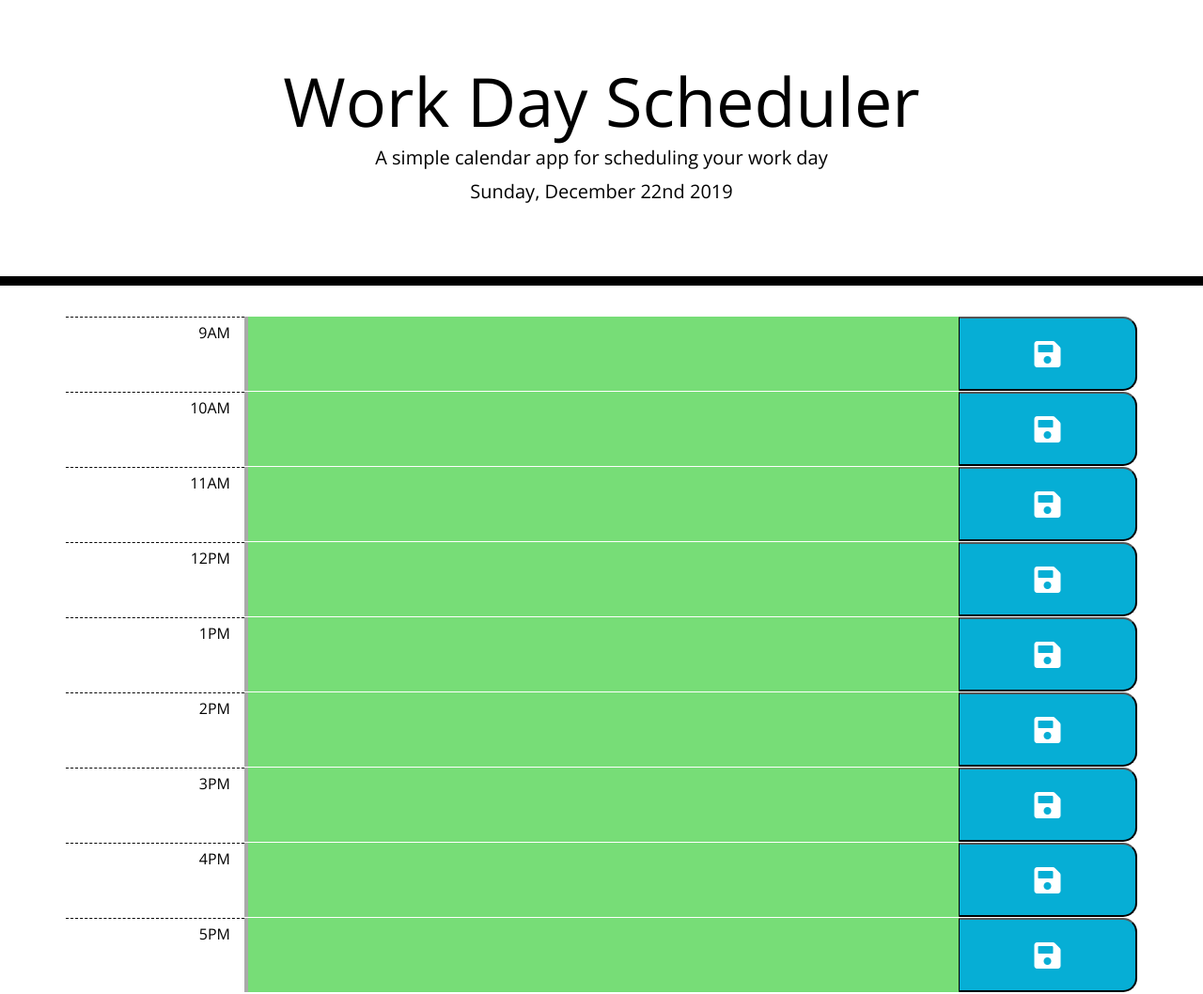
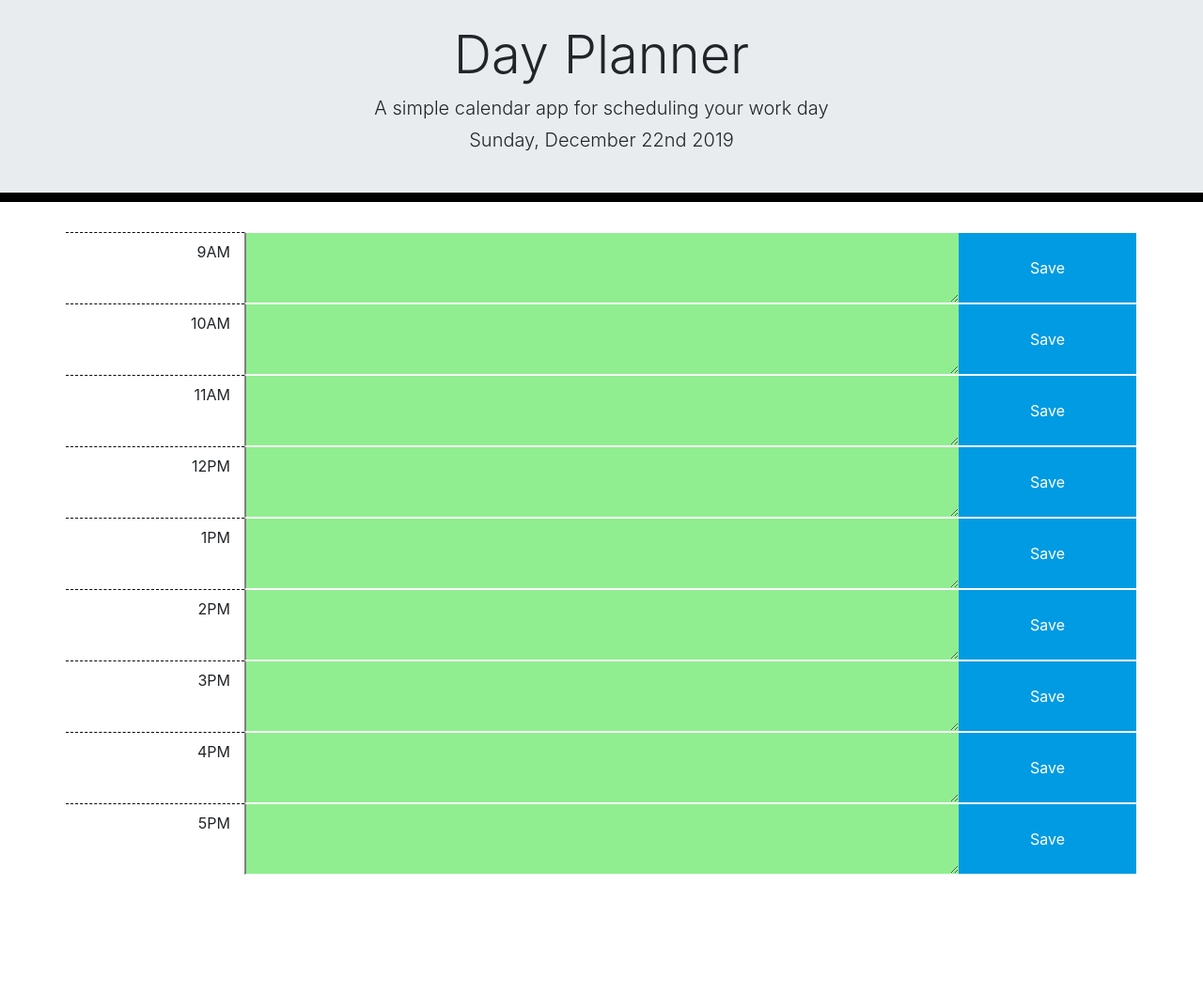
Before and after one commit to kyle074613/day-planner, a plain HTML site: page index.html in a window 1280 px wide. Shown: the whole page at 94% size. After the commit the page ends 937 px from the top, so only its background shows below. Drawn offline with nearby package versions, Linux system fonts and the light colour scheme.

Commit message:
fixed up JS, created original HTML and CSS

```diff
--- a/index.html
+++ b/index.html
@@ -2,29 +2,32 @@
 <html lang="en">
 
 <head>
-  <meta charset="UTF-8" />
-  <meta name="viewport" content="width=device-width, initial-scale=1.0" />
-  <meta http-equiv="X-UA-Compatible" content="ie=edge" />
-  <link rel="stylesheet" href="https://stackpath.bootstrapcdn.com/bootstrap/4.3.1/css/bootstrap.min.css" />
-  <link rel="stylesheet" href="https://use.fontawesome.com/releases/v5.8.1/css/all.css"
-    integrity="sha384-50oBUHEmvpQ+1lW4y57PTFmhCaXp0ML5d60M1M7uH2+nqUivzIebhndOJK28anvf" crossorigin="anonymous" />
-  <link href="https://fonts.googleapis.com/css?family=Open+Sans&display=swap" rel="stylesheet" />
-  <link rel="stylesheet" href="style.css" />
-  <title>Work Day Scheduler</title>
+  <meta charset="UTF-8">
+  <meta name="viewport" content="width=device-width, initial-scale=1.0">
+  <meta http-equiv="X-UA-Compatible" content="ie=edge">
+  <title>Day Planner</title>
+
+  <link rel="stylesheet" href="https://cdnjs.cloudflare.com/ajax/libs/twitter-bootstrap/4.4.1/css/bootstrap.min.css"
+    integrity="sha256-L/W5Wfqfa0sdBNIKN9cG6QA5F2qx4qICmU2VgLruv9Y=" crossorigin="anonymous" />
+  <link rel="stylesheet" href="style.css">
 </head>
 
 <body>
-  <header class="jumbotron">
-    <h1 class="display-3">Work Day Scheduler</h1>
-    <p class="lead">A simple calendar app for scheduling your work day</p>
-    <p id="currentDay" class="lead"></p>
-  </header>
-  <div class="container">
-    <!-- Timeblocks go here -->
+  <div class="jumbotron jumbotron-fluid">
+    <div class="container">
+      <h1 class="display-4 text-center">Day Planner</h1>
+      <p class="lead text-center mb-1">A simple calendar app for scheduling your work day</p>
+      <p class="lead text-center" id="current-day"></p>
+    </div>
   </div>
 
-  <script src="https://code.jquery.com/jquery-3.4.1.min.js"></script>
-  <script src="https://cdnjs.cloudflare.com/ajax/libs/moment.js/2.24.0/moment.min.js"></script>
+  <div class="container" id="wrapper"></div>
+
+
+  <script src="https://cdnjs.cloudflare.com/ajax/libs/moment.js/2.24.0/moment.min.js"
+    integrity="sha256-4iQZ6BVL4qNKlQ27TExEhBN1HFPvAvAMbFavKKosSWQ=" crossorigin="anonymous"></script>
+  <script src="https://cdnjs.cloudflare.com/ajax/libs/jquery/3.4.1/jquery.min.js"
+    integrity="sha256-CSXorXvZcTkaix6Yvo6HppcZGetbYMGWSFlBw8HfCJo=" crossorigin="anonymous"></script>
   <script src="script.js"></script>
 </body>
 
--- a/script.js
+++ b/script.js
@@ -1,4 +1,4 @@
-$("#currentDay").text(moment().format('dddd, MMMM Do YYYY'));
+$("#current-day").text(moment().format('dddd, MMMM Do YYYY'));
 
 var currentTime = moment().format('HH');
 
@@ -33,22 +33,24 @@ for (var i = 0; i < 9; i++) {
         currentClass = 'future';
 
     //Generates a row for each work hour
+
+    //change class names
     var newRow = $("<div class = 'row'>" +
-        "<div class='col-2 py-2 hour'>" + formattedTime + "</div>" +
-        "<div class='col-8 p-0 description " + currentClass + "'><textarea class='w-100 h-100 user-input'>" + userData[i] + "</textarea></div>" +
-        "<div class='col-2 p-0 save-btn'><button class='saveBtn w-100 h-100'><i class='fas fa-save fa-2x'></i></button></div>" +
+        "<div class='col-2 py-2 hour-display'>" + formattedTime + "</div>" +
+        "<div class='col-8 p-0 user-input-div'><textarea class='w-100 h-100 user-input " + currentClass + "'>" + userData[i] + "</textarea></div>" +
+        "<div class='col-2 p-0 save-btn-div'><button class='save-btn w-100 h-100'>Save</button></div>" +
         "</div>");
     //Adds a unique id for each row, used to store data
     newRow.attr('id', i);
 
     //Appends the new row to the page
-    $(".container").append(newRow);
+    $("#wrapper").append(newRow);
 }
 
 
 $(".save-btn").on("click", function () {
-    var currentRow = parseInt($(this).parent().attr('id'));
-    var textInputVal = $(this).parent().children(".description").children(".user-input").val();
+    var currentRow = parseInt($(this).parent().parent().attr('id'));
+    var textInputVal = $(this).parent().parent().children(".user-input-div").children(".user-input").val();
 
     userData[currentRow] = textInputVal;
     localStorage.setItem("userCalendar", userData);
--- a/style.css
+++ b/style.css
@@ -1,73 +1,36 @@
-body {
-  font-family: 'Open Sans', sans-serif;
-  font-size: 16px;
-  line-height: 1;
+textarea{
+  padding: 10px;
+  outline-color: rgb(0, 155, 226);
+  border-color: #ffffff;
+  border-right: 0;
+  border-left: solid gray 2px;
 }
 
-textarea{
-  background: transparent;
-  border: none;
-  resize: none;
-  color: #000000;
-  border-left: 4px solid darkgray;
-  padding: 10px;
+.jumbotron{
+  padding: 25px;
+  border-bottom: black solid 10px;
 }
 
-.jumbotron {
-  text-align: center;
-  background-color: transparent;
-  color: black;
-  border-radius: 0;
-  border-bottom: 10px solid black;
+.hour-display{
+  border-top: black dashed 1px;
+  text-align: right;
 }
 
-.description{
-  white-space: pre-wrap;
+.save-btn{
+  background-color: rgb(0, 155, 226);
+  color: #ffffff;
+  border: solid #ffffff 1px;
+  border-left: none;
 }
 
-.time-block{
-  text-align: center;
-  border-radius: 15px;
+.past{
+  background-color: lightgray;
 }
 
-.row {
-  white-space: pre-wrap;
-  height: 80px;
-  border-top: 1px solid white;;
+.present{
+  background-color: rgb(240, 101, 101);
 }
 
-.hour {
-  background-color: #ffffff;
-  color: #000000;
-  border-top: 1px dashed #000000;
-  text-align: right;
-
+.future{
+  background-color: lightgreen;
 }
-
-.past {
-  background-color: #d3d3d3;
-  color: white;
-}
-
-.present {
-  background-color: #ff6961;
-  color: white;
-}
-
-.future {
-  background-color: #77dd77;
-  color: white;
-}
-
-.saveBtn {
-  border-left: 1px solid black;
-  border-top-right-radius: 15px;
-  border-bottom-right-radius: 15px;
-  background-color: #06AED5;
-  color: white;
-}
-
-.saveBtn i:hover {
-  font-size: 20px;
-  transition: all .3s ease-in-out;
-}
```
